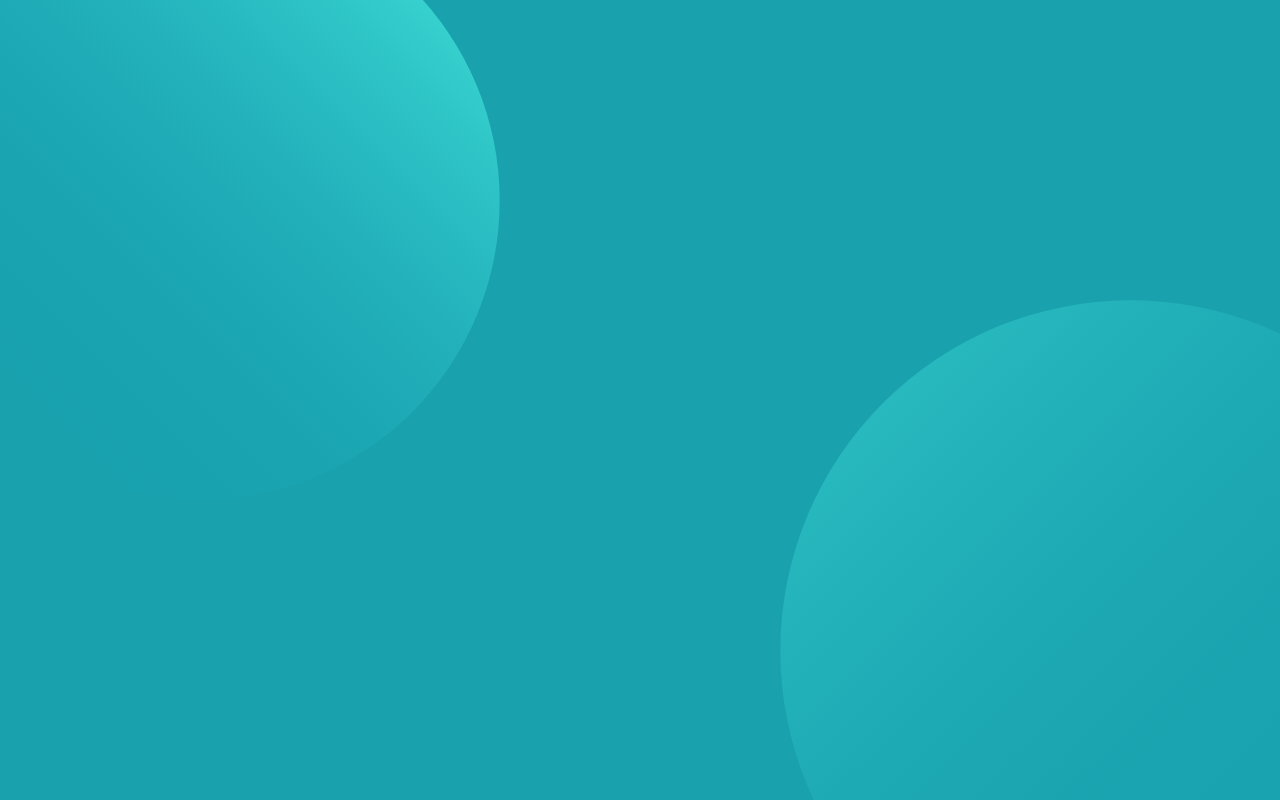
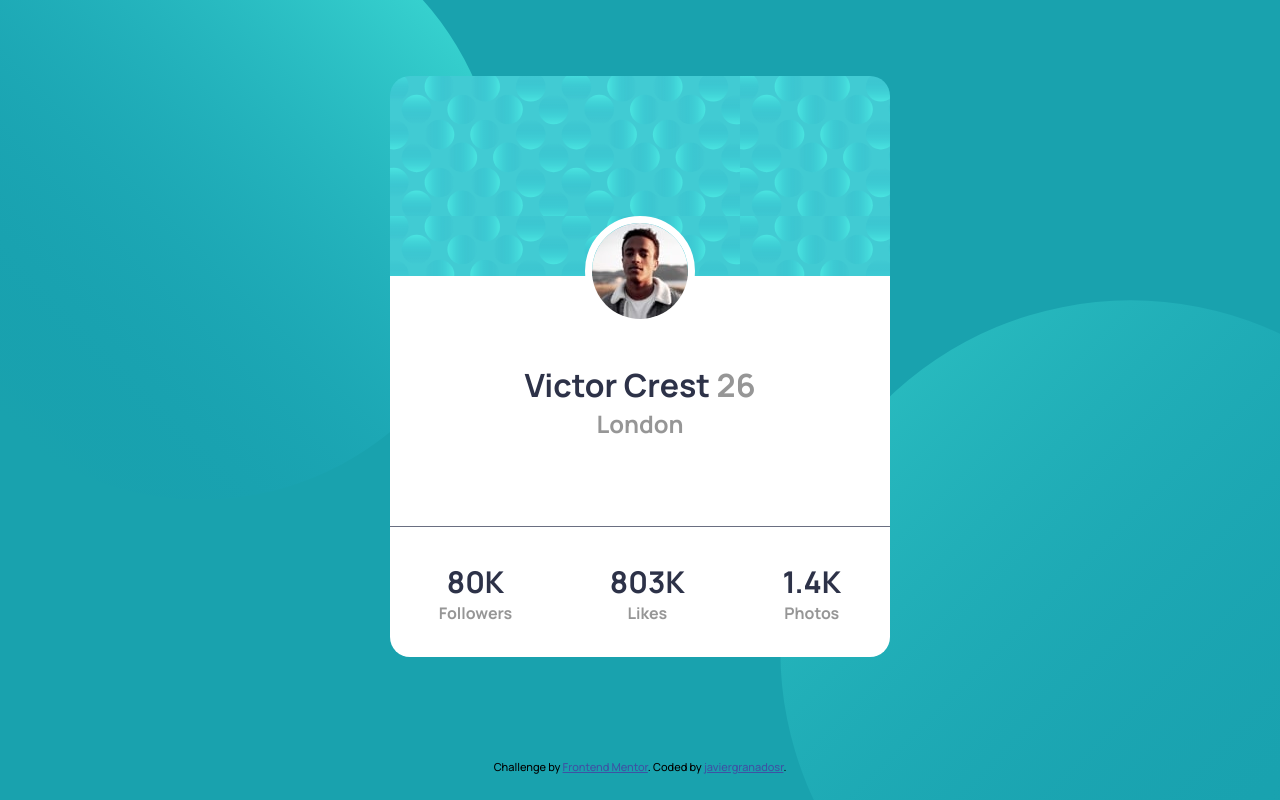
Before and after one commit to javiergranadosr/profile-card-component, a plain HTML site: page index.html in a window 1280 px wide. Drawn offline with Linux system fonts and the light colour scheme.

Commit message:
Se actualizo README.md

```diff
--- a/index.html
+++ b/index.html
@@ -1,41 +1,64 @@
 <!DOCTYPE html>
 <html lang="en">
   <head>
-  <meta charset="UTF-8">
-  <meta name="viewport" content="width=device-width, initial-scale=1.0"> <!-- displays site properly based on user's device -->
+    <meta charset="UTF-8" />
+    <meta name="viewport" content="width=device-width, initial-scale=1.0" />
+    <!-- displays site properly based on user's device -->
 
-  <link rel="icon" type="image/png" sizes="32x32" href="./images/favicon-32x32.png">
+    <link
+      rel="icon"
+      type="image/png"
+      sizes="32x32"
+      href="./images/favicon-32x32.png"
+    />
 
     <title>Frontend Mentor | Profile card component</title>
-  <link rel="stylesheet" href="styles.css">
+    <link rel="stylesheet" href="styles.css" />
 
     <!-- Feel free to remove these styles or customise in your own stylesheet 👍 -->
     <style>
-    .attribution { font-size: 11px; text-align: center; }
-    .attribution a { color: hsl(228, 45%, 44%); }
+      .attribution {
+        width: 100%;
+        font-size: 11px;
+        text-align: center;
+      }
+      .attribution a {
+        color: hsl(228, 45%, 44%);
+      }
     </style>
   </head>
   <body>
-
     <div class="content">
-
+      <div class="card">
+        <div class="card-header">
+          <img src="./images/image-victor.jpg" alt="Imagen persona" />
+        </div>
+        <div class="card-body">
+          <h1>Victor Crest <span>26</span></h1>
+          <h2>London</h2>
+        </div>
+        <div class="card-footer">
+          <div class="total">
+            <h3>80K</h3>
+            <h4>Followers</h4>
+          </div>
+          <div class="total">
+            <h3>803K</h3>
+            <h4>Likes</h4>
+          </div>
+          <div class="total">
+            <h3>1.4K</h3>
+            <h4>Photos</h4>
+          </div>
+        </div>
+      </div>
+      <div class="attribution">
+        Challenge by
+        <a href="https://www.frontendmentor.io?ref=challenge" target="_blank"
+          >Frontend Mentor</a
+        >. Coded by <a href="#">javiergranadosr</a>.
+      </div>
     </div>
 
- <!--  Victor Crest
-  26
-  London
-
-  80K
-  Followers
-
-  803K
-  Likes
-
-  1.4K
-  Photos
-  <div class="attribution">
-    Challenge by <a href="https://www.frontendmentor.io?ref=challenge" target="_blank">Frontend Mentor</a>.
-    Coded by <a href="#">Your Name Here</a>.
-  </div> -->
   </body>
 </html>
--- a/styles.css
+++ b/styles.css
@@ -1,12 +1,17 @@
-*{
+@import url("https://fonts.googleapis.com/css2?family=Manrope:wght@500;700&display=swap");
+
+* {
   margin: 0;
   padding: 0;
+  font-family: "Manrope", sans-serif;
 }
 
 .content {
+  width: 100%;
   position: relative;
   display: flex;
   justify-content: center;
+  flex-wrap: wrap;
   align-items: center;
   height: 100vh;
   overflow: hidden;
@@ -15,7 +20,7 @@
 
 .content::after {
   position: absolute;
-    content: '';
+  content: "";
   left: -100px;
   top: -100px;
   width: 400px;
@@ -27,7 +32,7 @@
 
 .content::before {
   position: absolute;
-    content: '';
+  content: "";
   bottom: -50px;
   right: -100px;
   width: 400px;
@@ -35,6 +40,88 @@
   background-image: url(./images/bg-pattern-bottom.svg);
   background-repeat: no-repeat;
   background-size: cover;
+}
+
+.card {
+  width: 500px;
+  z-index: 1;
+  margin: 50px;
+}
+
+.card-header {
+  position: relative;
+  width: 100%;
+  height: 200px;
+  background-image: url(./images/bg-pattern-card.svg);
+  border-radius: 20px 20px 0px 0px;
+  -webkit-border-radius: 20px 20px 0px 0px;
+  -moz-border-radius: 20px 20px 0px 0px;
+  -ms-border-radius: 20px 20px 0px 0px;
+  -o-border-radius: 20px 20px 0px 0px;
+}
+
+.card-header img {
+  position: absolute;
+  border: 7px solid #fff;
+  bottom: -50px;
+  left: 0;
+  right: 0;
+  margin-left: auto;
+  margin-right: auto;
+  border-radius: 100%;
+  -webkit-border-radius: 100%;
+  -moz-border-radius: 100%;
+  -ms-border-radius: 100%;
+  -o-border-radius: 100%;
+}
+
+.card-body {
+  background-color: #fff;
+  height: 250px;
+  border-bottom: 1px solid hsl(227, 10%, 46%);
+  display: flex;
+  justify-content: center;
+  align-items: center;
+  flex-direction: column;
+}
+
+.card-body h1 {
+  font-weight: 700;
+  color: hsl(229, 23%, 23%);
+}
+
+.card-body span,
+h2 {
+  color: hsl(0, 0%, 59%);
+}
+
+.card-footer {
+  height: 130px;
+  display: flex;
+  justify-content: space-around;
+  align-items: center;
+  flex-wrap: wrap;
+  background-color: #fff;
+  border-radius: 0px 0px 20px 20px;
+  -webkit-border-radius: 0px 0px 20px 20px;
+  -moz-border-radius: 0px 0px 20px 20px;
+  -ms-border-radius: 0px 0px 20px 20px;
+  -o-border-radius: 0px 0px 20px 20px;
+}
+
+.card-footer .total {
+  padding: 20px;
+  text-align: center;
+}
+
+.card-footer .total h3 {
+  color: hsl(229, 23%, 23%);
+  font-weight: 700;
+  font-size: 30px;
+}
+
+.card-footer .total h4 {
+  color: hsl(0, 0%, 59%);
 }
 
 @media (min-width: 768px) {
```
Also changed, not shown: 1 other file. Lines whose indentation alone changed are shown as unchanged.
